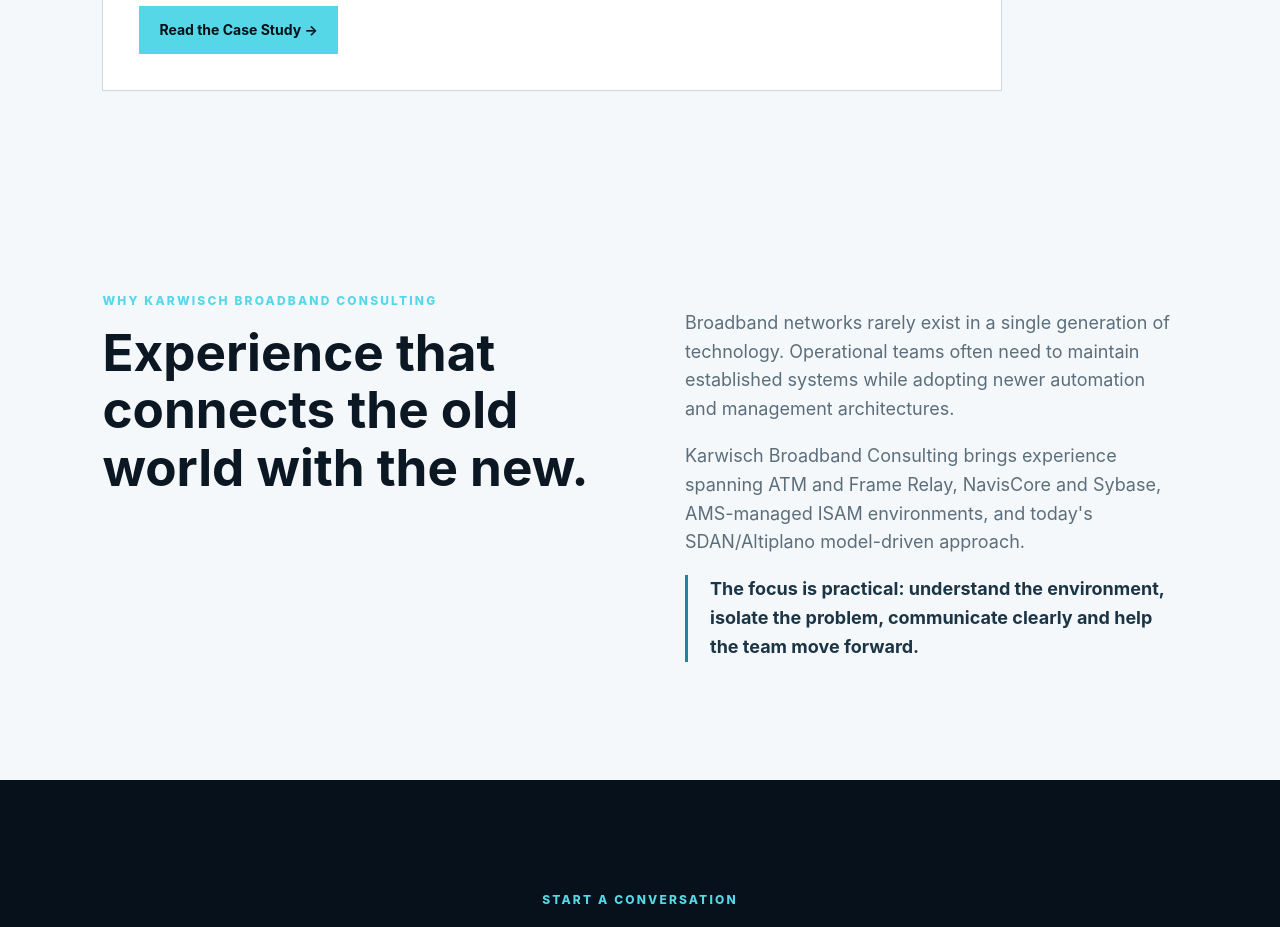
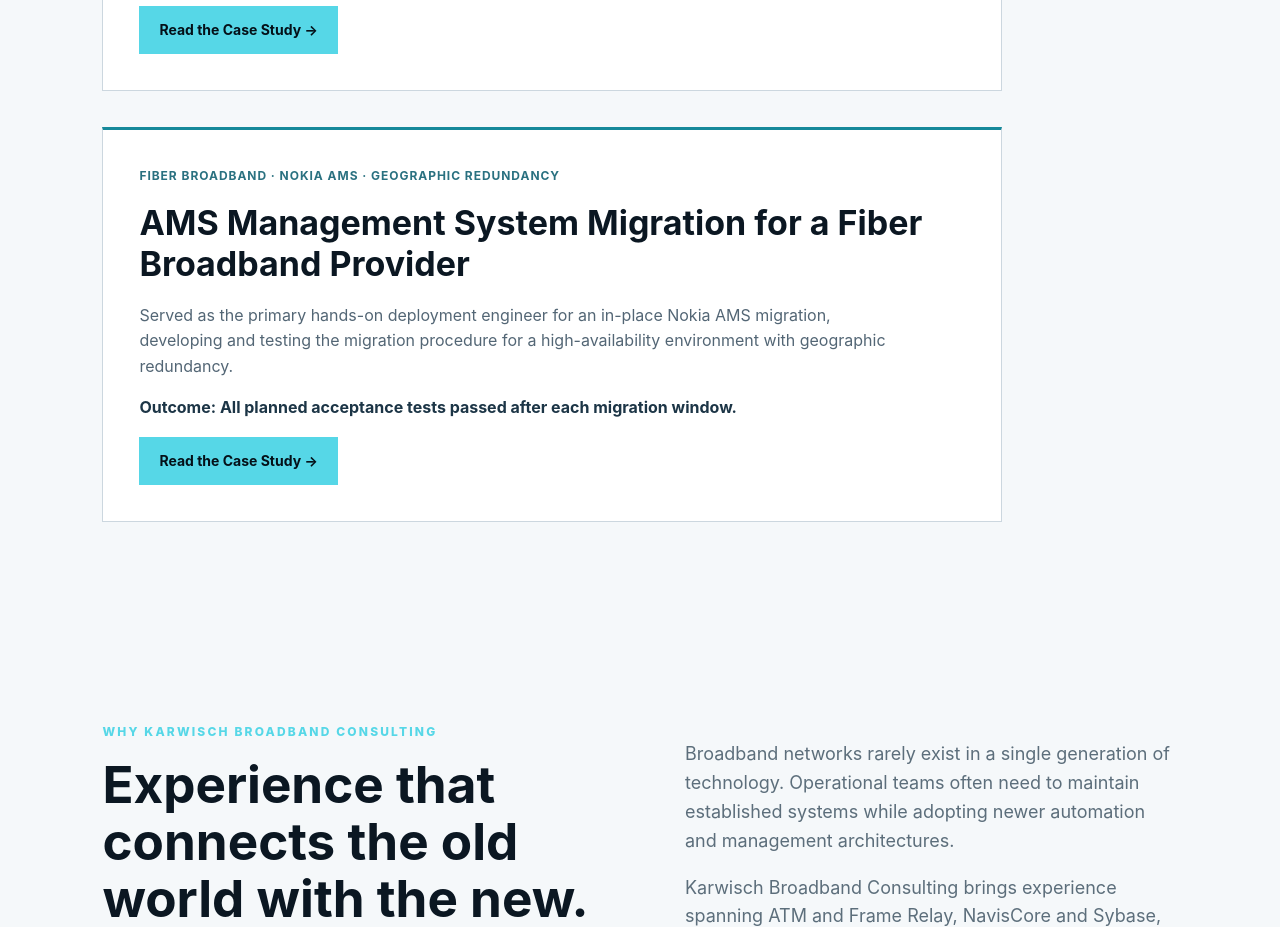
Before and after one commit to jkarwisch/karwischnetwork.com, a plain HTML site: page index.html in a window 1280 px wide. Shown: the part 3800-4727 px from the top of the page. Drawn offline with Linux system fonts and the light colour scheme.

Commit message:
Feature AMS migration under Selected Project Experience

```diff
--- a/index.html
+++ b/index.html
@@ -87,6 +87,13 @@
         <p class="project-result">Outcome: All planned acceptance tests passed.</p>
         <a class="button primary" href="sdan-altiplano-case-study.html">Read the Case Study <span aria-hidden="true">→</span></a>
       </article>
+      <article class="project-card">
+        <div class="project-meta">FIBER BROADBAND · NOKIA AMS · GEOGRAPHIC REDUNDANCY</div>
+        <h3>AMS Management System Migration for a Fiber Broadband Provider</h3>
+        <p>Served as the primary hands-on deployment engineer for an in-place Nokia AMS migration, developing and testing the migration procedure for a high-availability environment with geographic redundancy.</p>
+        <p class="project-result">Outcome: All planned acceptance tests passed after each migration window.</p>
+        <a class="button primary" href="ams-migration-case-study.html" aria-label="Read the AMS migration case study">Read the Case Study <span aria-hidden="true">→</span></a>
+      </article>
     </section>
 
     <section class="section about" id="about">
```
